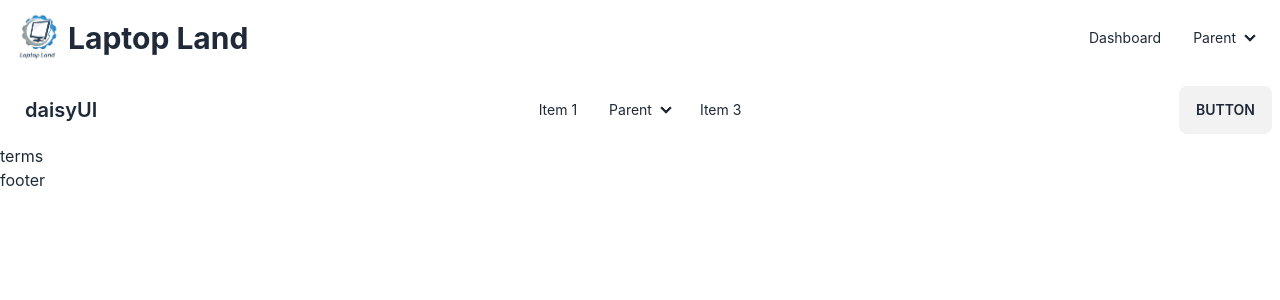
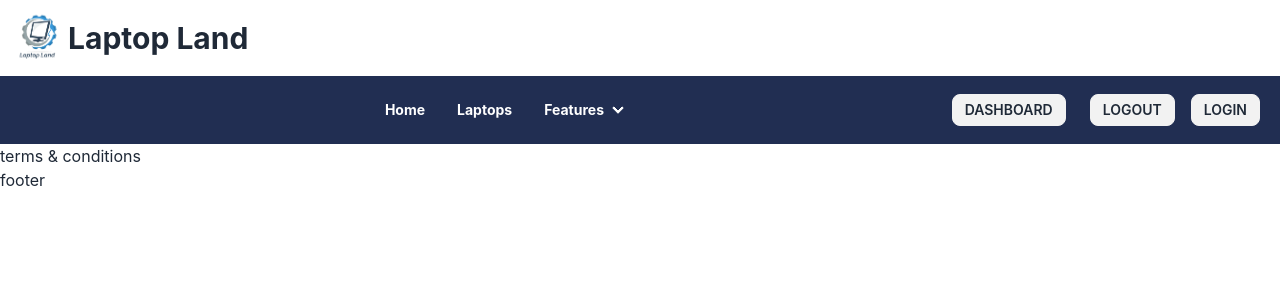
Before and after one commit to Sawom/Laptop_Land, a React (Create React App) app: page /terms in a window 1280 px wide. Shown: the top 300 px of the page. Built offline with nearby package versions, Linux system fonts and the light colour scheme.

Commit message:
header done

```diff
--- a/src/App.js
+++ b/src/App.js
@@ -6,6 +6,7 @@ import FAQSPage from './Pages/FAQSPage/FAQSPage';
 import TermsPages from './Pages/TermsPages/TermsPages';
 import Header from './Pages/Shared/Header/Header';
 import Footer from './Pages/Shared/Footer/Footer';
+import Laptops from './Pages/LaptopPage/Laptops/Laptops';
 
 function App() {
   return (
@@ -18,6 +19,7 @@ function App() {
           <Route path='/about' element={ <About></About> } ></Route>
           <Route path='/faq' element={ <FAQSPage></FAQSPage> } ></Route>
           <Route path='/terms' element={ <TermsPages></TermsPages> } ></Route>
+          <Route path='/laptops' element={ <Laptops></Laptops> } ></Route>
         </Routes>
         <Footer></Footer>
       </BrowserRouter>
--- /dev/null
+++ b/src/Pages/LaptopPage/CardLaptop/CardLaptop.js
@@ -0,0 +1,11 @@
+import React from 'react';
+
+const CardLaptop = () => {
+    return (
+        <div>
+
+        </div>
+    );
+};
+
+export default CardLaptop;
--- /dev/null
+++ b/src/Pages/LaptopPage/Laptops/Laptops.js
@@ -0,0 +1,11 @@
+import React from 'react';
+
+const Laptops = () => {
+    return (
+        <div>
+           laptops
+        </div>
+    );
+};
+
+export default Laptops;
--- /dev/null
+++ b/src/Pages/Shared/Header/Header.css
@@ -0,0 +1,3 @@
+.backgroundstyle{
+    background-color: #212E52;
+}
--- a/src/Pages/Shared/Header/Header.js
+++ b/src/Pages/Shared/Header/Header.js
@@ -1,76 +1,78 @@
 import React from 'react';
 import Logo from '../../../images/logo.png';
 import { Link } from 'react-router-dom';
+import './Header.css'
 
 const Header = () => {
     return (
         <div>
-            {/* 1st */}
+            {/* 1st part */}
             <div className='container mx-auto' >
                 <div className="navbar">
                     {/* nav start */}
-                    <div className="flex-1 navbar-start">
+                    <div className="flex navbar-start">
                         <img style={{width: '60px'}} src={Logo} alt="" />
                         <p className="font-bold normal-case text-3xl">Laptop Land</p>
                     </div>
-                    {/* nav end */}
-                    <div className="navbar-end flex-none">
-                        <ul className="menu menu-horizontal  px-1">
-                        <li><Link>Dashboard</Link></li>
-                        <li>  </li>
-                        <li>
+
+                </div>
+            </div>
+            {/* 2nd part */}
+            <div className='backgroundstyle'>
+                <div className='container mx-auto '>
+                <div className="navbar ">
+                {/* start */}
+                <div className="navbar-start">
+                    <div className="dropdown">
+                    <label tabIndex={0} className="btn btn-ghost text-white lg:hidden">
+                        <svg xmlns="http://www.w3.org/2000/svg" className="h-5 w-5" fill="none" viewBox="0 0 24 24" stroke="currentColor"><path strokeLinecap="round" strokeLinejoin="round" strokeWidth="2" d="M4 6h16M4 12h8m-8 6h16" /></svg>
+                    </label>
+                    {/* responsive */}
+                    <ul tabIndex={0} className="menu menu-sm dropdown-content mt-3 z-[1] p-2 shadow bg-base-100 rounded-box w-52">
+                        <li className='font-bold' > <Link to='/home'>Home</Link> </li>
+                        <li className='font-bold' > <Link to='/laptops'>Laptops</Link> </li>
+                        {/* submenu */}
+                       <li tabIndex={0}>
                             <details>
-                            <summary>
-                                Parent
-                            </summary>
-                            <ul className="p-2 bg-base-100">
-                                <li><a>Link 1</a></li>
-                                <li><a>Link 2</a></li>
+                            <summary className='font-bold'>Features</summary>
+                            <ul className="p-2 font-bold">
+                                <li> <Link to='/about' >About</Link> </li>
+                                <li> <Link to='/faq' >FAQS</Link> </li>
+                                <li> <Link to='/terms' >Terms & Condition</Link> </li>
                             </ul>
                             </details>
                         </li>
                     </ul>
                     </div>
                 </div>
-            </div>
-            {/* 2nd */}
-            <div className="navbar ">
-                <div className="navbar-start">
-                    <div className="dropdown">
-                    <label tabIndex={0} className="btn btn-ghost lg:hidden">
-                        <svg xmlns="http://www.w3.org/2000/svg" className="h-5 w-5" fill="none" viewBox="0 0 24 24" stroke="currentColor"><path strokeLinecap="round" strokeLinejoin="round" strokeWidth="2" d="M4 6h16M4 12h8m-8 6h16" /></svg>
-                    </label>
-                    <ul tabIndex={0} className="menu menu-sm dropdown-content mt-3 z-[1] p-2 shadow bg-base-100 rounded-box w-52">
-                        <li><a>Item 1</a></li>
-                        <li>
-                        <a>Parent</a>
-                        <ul className="p-2">
-                            <li><a>Submenu 1</a></li>
-                            <li><a>Submenu 2</a></li>
-                        </ul>
-                        </li>
-                        <li><a>Item 3</a></li>
-                    </ul>
-                    </div>
-                    <a className="btn btn-ghost normal-case text-xl">daisyUI</a>
-                </div>
+                {/* mid */}
                 <div className="navbar-center hidden lg:flex">
                     <ul className="menu menu-horizontal px-1">
-      <li><a>Item 1</a></li>
+                    <li className='font-bold'> <Link to='/home'> <span className='text-white' > Home </span> </Link> </li>
+                    <li className='font-bold'> <Link to='/laptops'> <span className='text-white'> Laptops </span> </Link> </li>
+                    {/* submenu */}
                     <li tabIndex={0}>
                             <details>
-          <summary>Parent</summary>
-          <ul className="p-2">
-            <li><a>Submenu 1</a></li>
-            <li><a>Submenu 2</a></li>
+                            <summary className='font-bold text-white active'> <span className='text-white'>Features</span> </summary>
+                            <ul className="p-2 font-bold">
+                                <li> <Link to='/about' > About </Link> </li>
+                                <li> <Link to='/faq' >FAQS</Link> </li>
+                                <li> <Link to='/terms' >Terms & Condition</Link> </li>
                             </ul>
                             </details>
                     </li>
-      <li><a>Item 3</a></li>
                     </ul>
                 </div>
-  <div className="navbar-end">
-    <a className="btn">Button</a>
+                {/* nav end */}
+                <div className="navbar-end flex-none">
+                        <ul className="menu menu-horizontal  px-1">
+                        <li className='mx-2'><Link className="btn btn-sm mx-2" >Dashboard</Link></li>
+                        <li> <button className="btn btn-sm mx-2">Logout</button> </li>
+                        <li> <Link className="btn btn-sm mx-2">Login</Link> </li>
+                        </ul>
+                </div>
+
+                </div>
             </div>
             </div>
 
--- a/src/Pages/TermsPages/TermsPages.js
+++ b/src/Pages/TermsPages/TermsPages.js
@@ -3,7 +3,7 @@ import React from 'react';
 const TermsPages = () => {
     return (
         <div>
-            terms
+            terms & conditions
         </div>
     );
 };
```
Lines whose indentation alone changed are shown as unchanged.
